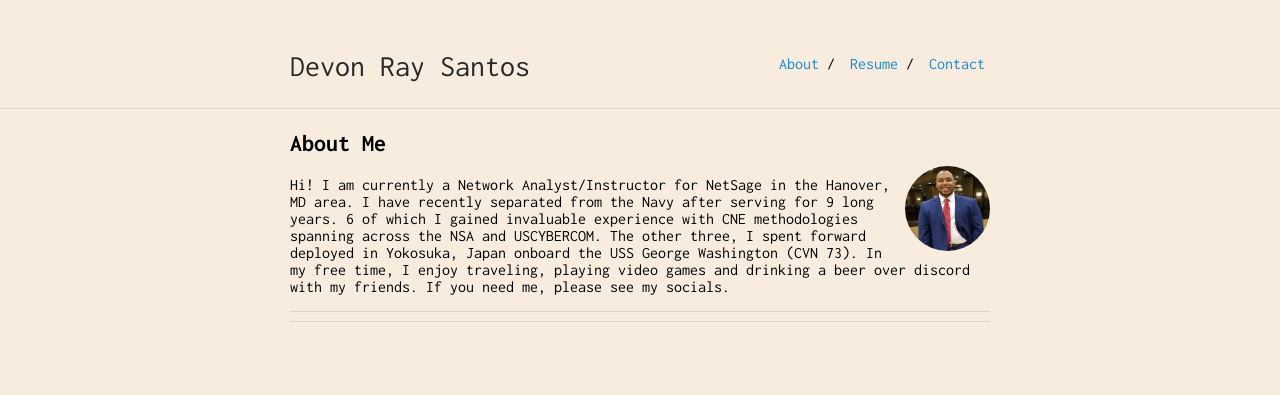
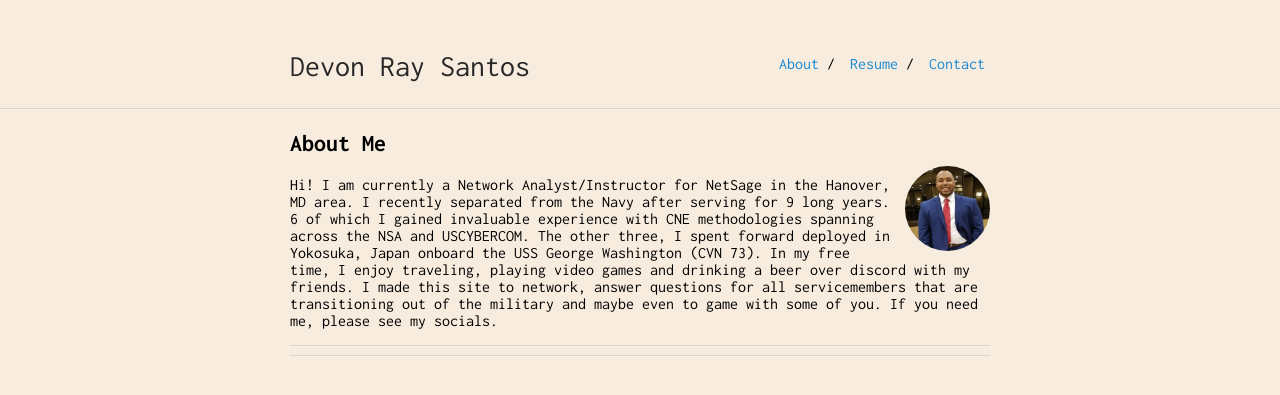
Before and after one commit to DSantosUSN/dsantosusn.github.io, a Jekyll site: the page built from index.md, in a window 1280 px wide. Shown: the top 395 px of the page. Built offline with Jekyll 4.4.1, drawn with Linux system fonts in a browser that asks for light colours.

Commit message:
Update index.md

```diff
--- a/index.md
+++ b/index.md
@@ -6,6 +6,6 @@ layout: default
 
 <img class="profile-picture" src="headshot.jpg">
 
-Hi! I am currently a Network Analyst/Instructor for NetSage in the Hanover, MD area. I have recently separated from the Navy after serving for 9 long years. 6 of which I gained invaluable experience with CNE methodologies spanning across the NSA and USCYBERCOM. The other three, I spent forward deployed in Yokosuka, Japan onboard the USS George Washington (CVN 73). In my free time, I enjoy traveling, playing video games and drinking a beer over discord with my friends. If you need me, please see my socials.
+Hi! I am currently a Network Analyst/Instructor for NetSage in the Hanover, MD area. I recently separated from the Navy after serving for 9 long years. 6 of which I gained invaluable experience with CNE methodologies spanning across the NSA and USCYBERCOM. The other three, I spent forward deployed in Yokosuka, Japan onboard the USS George Washington (CVN 73). In my free time, I enjoy traveling, playing video games and drinking a beer over discord with my friends. I made this site to network, answer questions for all servicemembers that are transitioning out of the military and maybe even to game with some of you. If you need me, please see my socials.
 
 ---
```
